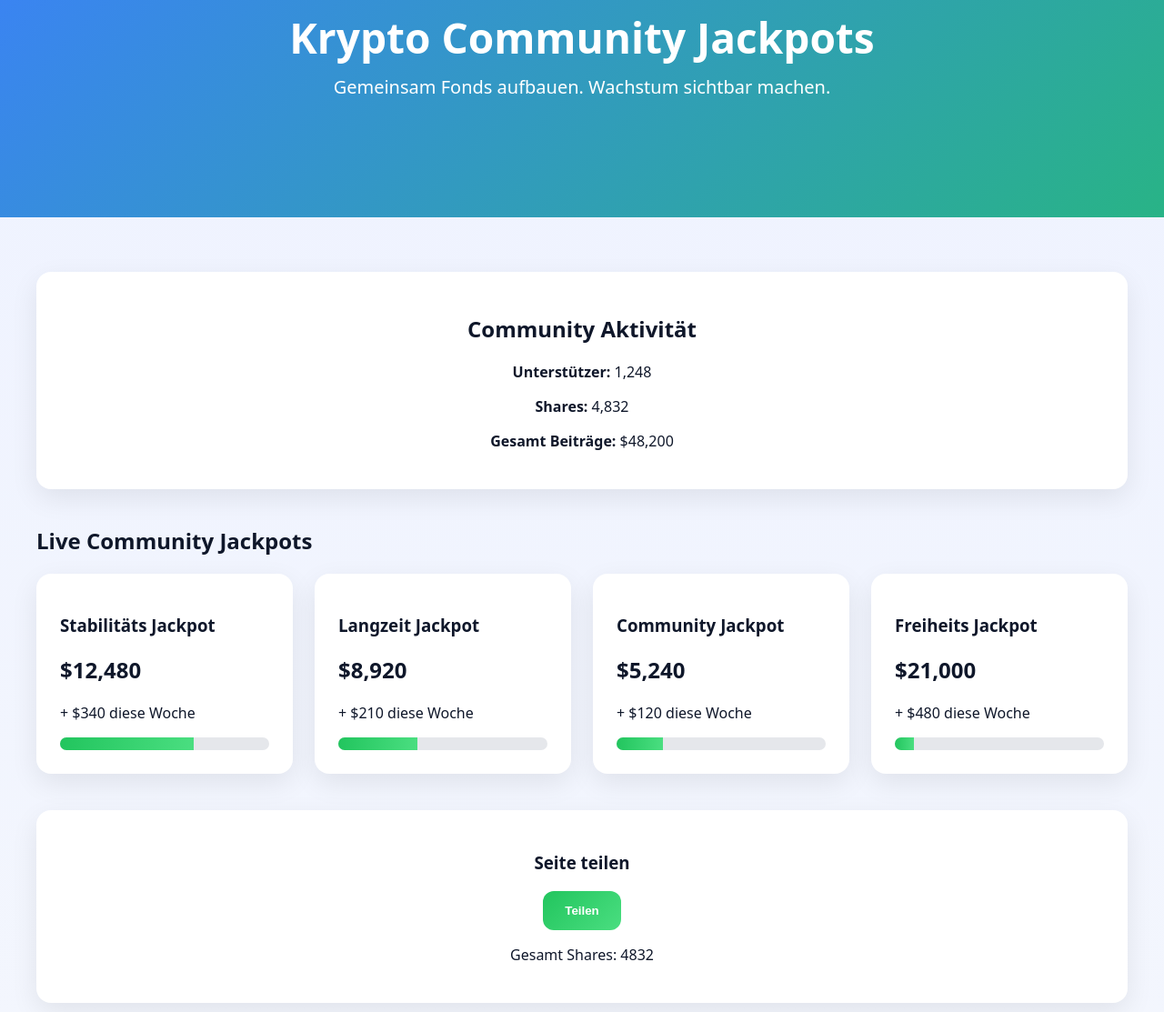
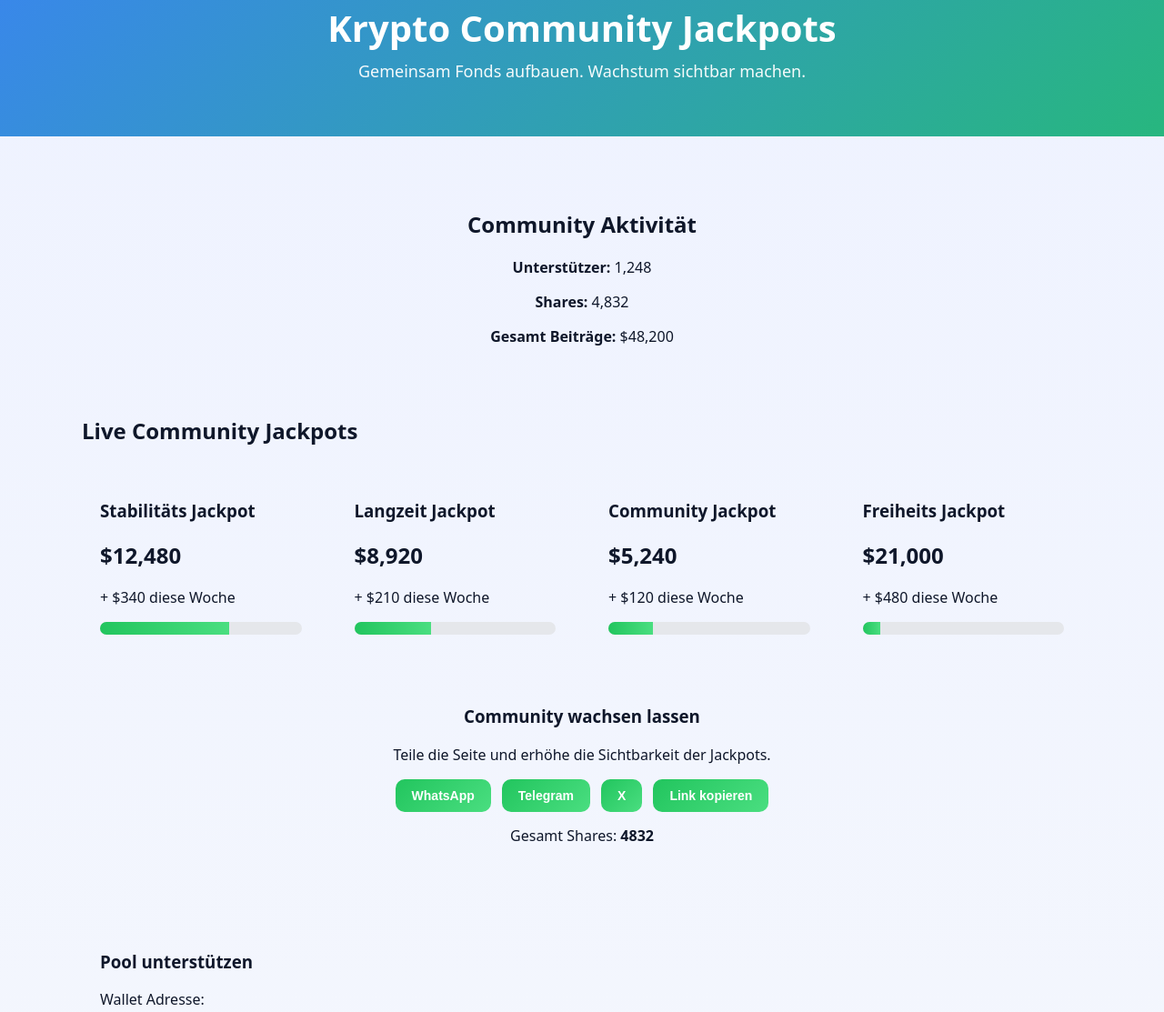
Before and after one commit to LIGONE-token/ligone-web, a website: page krypto-jackpots.html in a window 1280 px wide. Shown: the part 100-1213 px from the top of the page at 91% size. Drawn offline with Linux system fonts and the light colour scheme.

Commit message:
Update krypto-jackpots.html

```diff
--- a/krypto-jackpots.html
+++ b/krypto-jackpots.html
@@ -36,7 +36,7 @@ color:#0f172a;
 
 .hero{
 text-align:center;
-padding:110px 20px;
+padding:70px 20px 60px;
 color:white;
 background:linear-gradient(-45deg,#22c55e,#3b82f6,#8b5cf6,#22c55e);
 background-size:400% 400%;
@@ -49,15 +49,22 @@ animation:heroGradient 12s ease infinite;
 100%{background-position:0% 50%}
 }
 
-.hero h1{font-size:46px;margin:0}
-.hero p{font-size:20px;margin-top:10px}
+.hero h1{
+font-size:40px;
+margin-bottom:8px;
+}
+.hero p{
+font-size:18px;
+margin:0;
+opacity:0.95;
+}
 
 /* ===== CONTAINER ===== */
 
 .container{
-max-width:1200px;
+max-width:1100px;
 margin:auto;
-padding:60px 20px;
+padding:40px 20px;
 }
 
 /* ===== GRID ===== */
@@ -65,7 +72,7 @@ padding:60px 20px;
 .grid{
 display:grid;
 grid-template-columns:repeat(4,1fr);
-gap:24px;
+gap:18px;
 }
 
 @media(max-width:1000px){
@@ -78,11 +85,9 @@ gap:24px;
 /* ===== CARD ===== */
 
 .card{
-background:white;
-padding:26px;
-border-radius:16px;
-box-shadow:0 10px 30px rgba(0,0,0,0.08);
-transition:.3s;
+padding:20px;
+border-radius:14px;
+margin-bottom:18px;
 }
 
 .card:hover{
@@ -158,7 +163,11 @@ text-align:center;
 padding:60px 20px;
 color:#64748b;
 }
-
+.button{
+padding:10px 18px;
+font-size:14px;
+border-radius:10px;
+}
 </style>
 </head>
 
@@ -214,13 +223,25 @@ color:#64748b;
 </div>
 
 </div>
+<section class="card reveal" style="text-align:center">
 
-<!-- SHARE -->
-<div class="card reveal" style="text-align:center;margin-top:40px">
-<h3>Seite teilen</h3>
-<button class="button" onclick="share()">Teilen</button>
-<p>Gesamt Shares: <span id="shareCount">4832</span></p>
+<h3>Community wachsen lassen</h3>
+<p>Teile die Seite und erhöhe die Sichtbarkeit der Jackpots.</p>
+
+<div style="display:flex;gap:12px;justify-content:center;flex-wrap:wrap;margin-top:15px">
+
+<button class="button" onclick="shareWhatsApp()">WhatsApp</button>
+<button class="button" onclick="shareTelegram()">Telegram</button>
+<button class="button" onclick="shareX()">X</button>
+<button class="button" onclick="copyLink()">Link kopieren</button>
+
 </div>
+
+<p style="margin-top:15px">
+Gesamt Shares: <strong id="shareCount">4832</strong>
+</p>
+
+</section>
 
 <!-- POOL UNTERSTÜTZEN -->
 <div class="card reveal" style="margin-top:40px">
@@ -291,6 +312,33 @@ document.getElementById("free").innerText=(jackpot*0.15).toFixed(2)+" $";
 }
 
 </script>
+const pageURL = "https://ligone-token.github.io/ligone-web/krypto-jackpots.html";
+let shares = 4832;
 
+function increaseShare(){
+shares++;
+document.getElementById("shareCount").innerText = shares;
+}
+
+function shareWhatsApp(){
+window.open("https://wa.me/?text="+encodeURIComponent(pageURL));
+increaseShare();
+}
+
+function shareTelegram(){
+window.open("https://t.me/share/url?url="+encodeURIComponent(pageURL));
+increaseShare();
+}
+
+function shareX(){
+window.open("https://twitter.com/intent/tweet?url="+encodeURIComponent(pageURL));
+increaseShare();
+}
+
+function copyLink(){
+navigator.clipboard.writeText(pageURL);
+increaseShare();
+alert("Link kopiert");
+}
 </body>
 </html>
```
